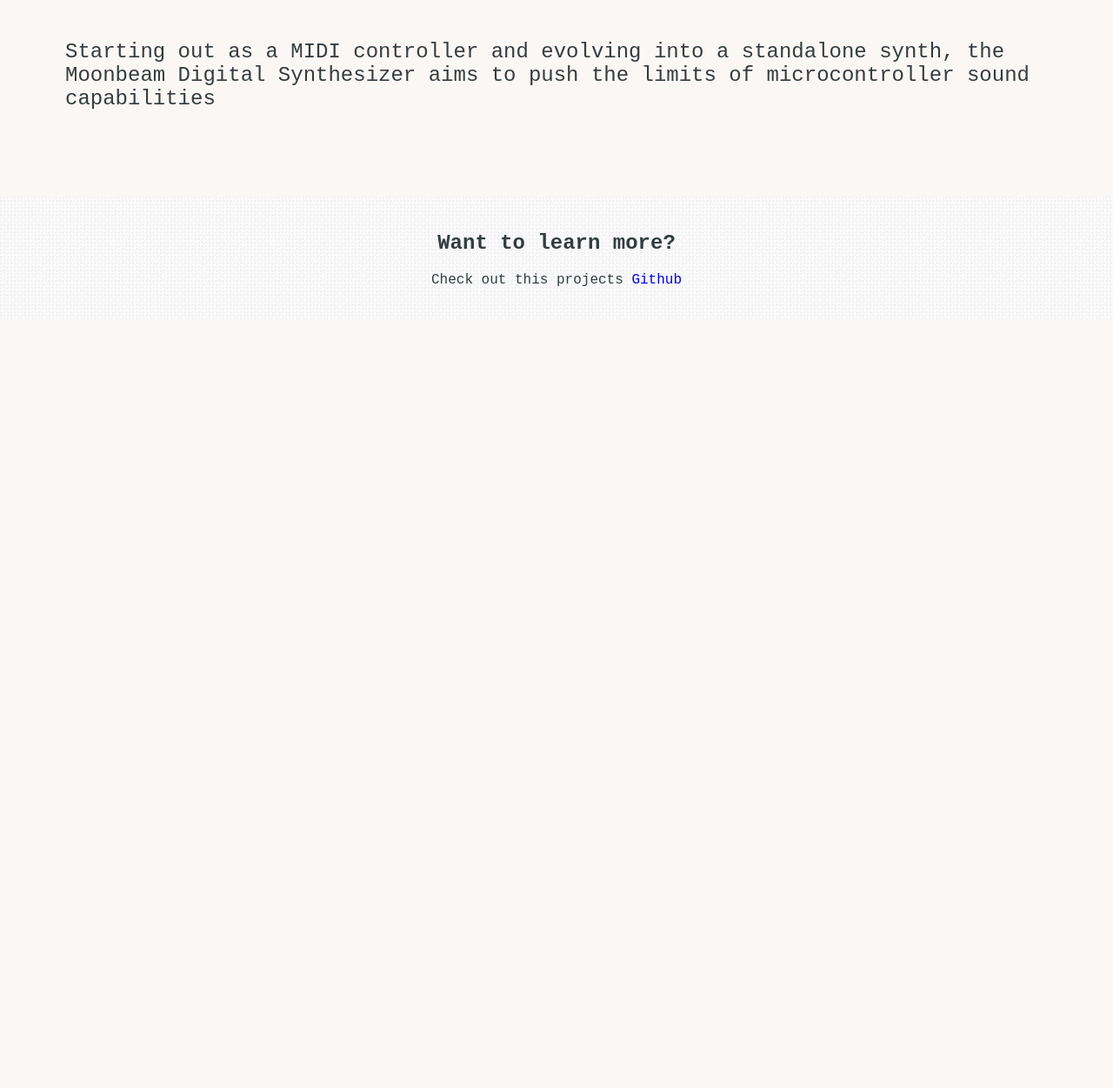
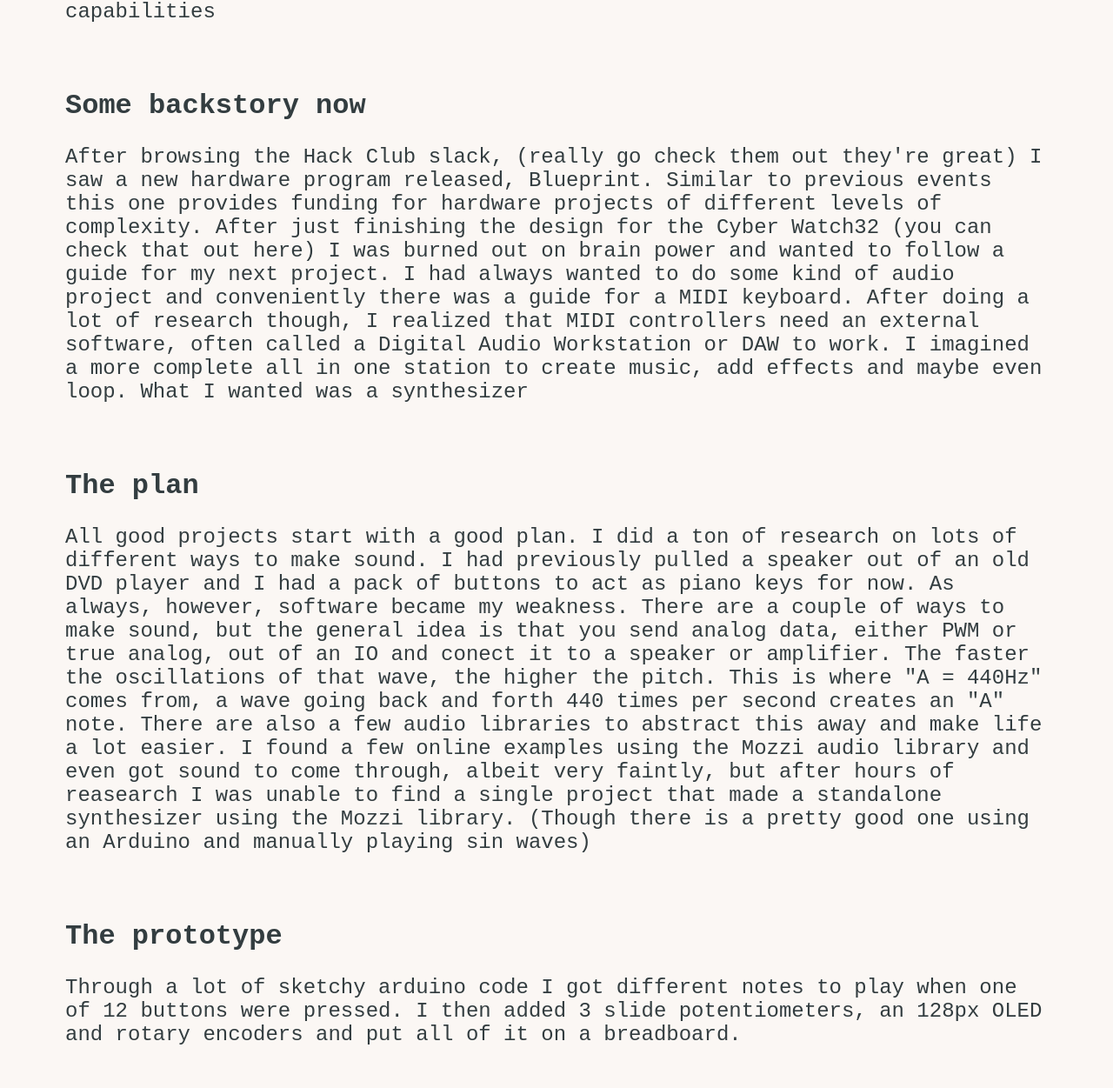
Before and after one commit to Kacman62/PKIndustries-Website, a plain HTML site: page MBProject.html in a window 1280 px wide. Shown: the part 630-1881 px from the top of the page at 87% size. Before the commit the page ends 997 px from the top, so only its background shows below. Drawn offline with Linux system fonts and the light colour scheme; a web font is replaced by a local one.

Commit message:
started project write up

```diff
--- a/MBProject.html
+++ b/MBProject.html
@@ -37,6 +37,44 @@
     Starting out as a MIDI controller and evolving into a standalone synth, the Moonbeam Digital Synthesizer aims to push the limits of microcontroller sound capabilities
 </p>
 
+<h2>
+  Some backstory now
+</h2>
+
+<p>
+  After browsing the Hack Club slack, (really go check them out they're great) I saw a new hardware program released,
+  Blueprint. Similar to previous events this one provides funding for hardware projects of different levels of complexity.
+  After just finishing the design for the Cyber Watch32 (you can check that out here) I was burned out on brain power and
+  wanted to follow a guide for my next project. I had always wanted to do some kind of audio project and conveniently there was
+  a guide for a MIDI keyboard. After doing a lot of research though, I realized that MIDI controllers need an external software,
+  often called a Digital Audio Workstation or DAW to work. I imagined a more complete all in one station to create music, add effects
+  and maybe even loop. What I wanted was a synthesizer
+</p>
+
+<h2>
+  The plan
+</h2>
+
+<p>
+  All good projects start with a good plan. I did a ton of research on lots of different ways to make sound. I had previously pulled a speaker
+  out of an old DVD player and I had a pack of buttons to act as piano keys for now. As always, however, software became my weakness.
+  There are a couple of ways to make sound, but the general idea is that you send analog data, either PWM or true analog, out of an IO
+  and conect it to a speaker or amplifier. The faster the oscillations of that wave, the higher the pitch. This is where "A = 440Hz" comes from,
+  a wave going back and forth 440 times per second creates an "A" note. There are also a few audio libraries to abstract this away and make life a lot easier.
+  I found a few online examples using the Mozzi audio library and even got sound to come through, albeit very faintly, but after hours of reasearch
+  I was unable to find a single project that made a standalone synthesizer using the Mozzi library. (Though there is a pretty good one using an Arduino and
+  manually playing sin waves)
+</p>
+
+<h2>
+  The prototype
+</h2>
+
+<p>
+  Through a lot of sketchy arduino code I got different notes to play when one of 12 buttons were pressed. I then added 3 slide potentiometers, an 128px OLED
+  and rotary encoders and put all of it on a breadboard.
+</p>
+
 </div>
 
  <div class="footer">
--- a/PKIndustries.css
+++ b/PKIndustries.css
@@ -106,7 +106,8 @@ h1 img {
 
 .blogWords h2 {
   padding: 75px;
-  padding-bottom: 25px;
+  padding-bottom: 0px;
+  padding-top: 25px;
   text-align: left;
   display: flex;
   justify-content: space-between;
@@ -115,7 +116,8 @@ h1 img {
 
 .blogWords p {
   padding: 75px;
-  padding-top: 25px;
+  padding-top: 0px;
+  padding-bottom: 25px;
   display: flex;
   justify-content: space-between;
   font-size: 150%;
```
